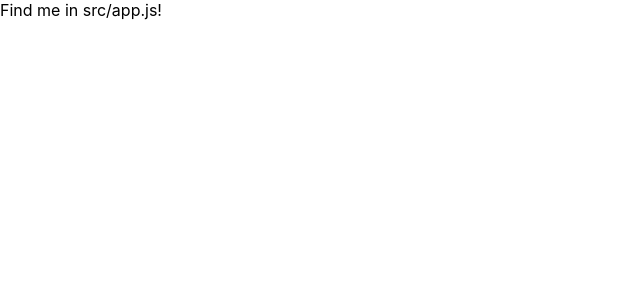
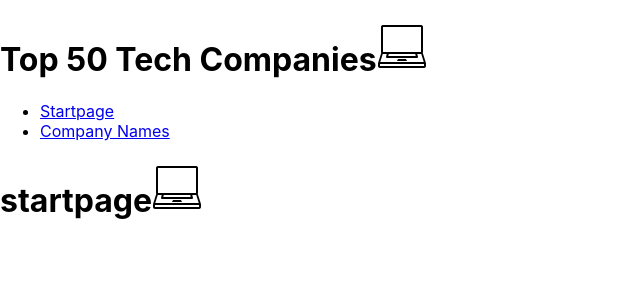
Before and after one commit to camcron/project-express-frontend, a React (Create React App) app: page /index in a window 1280 px wide. Shown: the top 300 px of the page, without its empty margins (0-640 px from the left). Built offline with nearby package versions, Linux system fonts and the light colour scheme.

Commit message:
Started react router paths

```diff
--- a/package.json
+++ b/package.json
@@ -11,7 +11,9 @@
     "eslint-plugin-react": "^7.30.1",
     "eslint-plugin-react-hooks": "^4.6.0",
     "react": "^18.2.0",
-    "react-dom": "^18.2.0"
+    "react-dom": "^18.2.0",
+    "react-router-dom": "^6.11.0",
+    "styled-components": "^5.3.10"
   },
   "scripts": {
     "start": "react-scripts start",
--- a/src/App.js
+++ b/src/App.js
@@ -1,9 +1,24 @@
+/* eslint-disable max-len */
 import React from 'react'
+import { BrowserRouter, Routes, Route, Navigate } from 'react-router-dom';
+import { Header } from 'components/Header'
+import { NavBar } from 'components/NavBar';
+import { CompaniesList } from 'components/CompaniesList';
+import { StartPage } from 'components/StartPage';
+import { CompanyDetails } from 'components/SingleCompany';
 
 export const App = () => {
   return (
-    <div>
-      Find me in src/app.js!
-    </div>
-  )
+    <BrowserRouter>
+      <Header />
+      <NavBar />
+      <Routes>
+        <Route path="/index" element={<StartPage />} />
+        <Route path="/companies" element={<CompaniesList />} />
+        <Route path="/companies/:name" element={<CompanyDetails />} />
+        {/* Other routes */}
+        <Route path="*" element={<Navigate to="/index" />} />
+      </Routes>
+    </BrowserRouter>
+  );
 }
--- /dev/null
+++ b/src/components/CompaniesList.js
@@ -0,0 +1,37 @@
+import React, { useState, useEffect } from 'react';
+import { Link } from 'react-router-dom';
+
+export const CompaniesList = () => {
+  const [list, setList] = useState([]);
+  const [loading, setLoading] = useState(false)
+
+  useEffect(() => {
+    setLoading(true);
+    fetch('https://project-express-api-cvzekbgn3q-lz.a.run.app/companies')
+      .then((res) => res.json())
+      .then((data) => {
+        setList(data);
+        setLoading(false);
+      })
+      .catch((error) => {
+        console.error(error);
+        setLoading(false);
+      });
+  }, []);
+
+  if (loading) { // render loading state if data is being fetched
+    return <p>Loading companies...</p>;
+  }
+
+  return (
+    <div className="popularList">
+      {list.map((company) => (
+        <Link key={company.company_name} to={`/companies/${company.company_name}`}>
+          <div className="details">
+            <h1>{company.company_name}</h1>
+          </div>
+        </Link>
+      ))}
+    </div>
+  );
+};
--- /dev/null
+++ b/src/components/Header.js
@@ -0,0 +1,13 @@
+import React from 'react';
+
+export const Header = () => {
+  return (
+    <h1 className="header">
+    Top 50 Tech Companies
+      <img
+        src={`${process.env.PUBLIC_URL}/assets/icons8-laptop-50.png`}
+        alt="clapperboard icon"
+        className="icon-header" />
+    </h1>
+  )
+}
--- /dev/null
+++ b/src/components/NavBar.js
@@ -0,0 +1,17 @@
+import React from 'react';
+import { NavLink } from 'react-router-dom';
+
+export const NavBar = () => {
+  return (
+    <nav className="navbar">
+      <ul>
+        <li>
+          <NavLink to="/index">Startpage</NavLink>
+        </li>
+        <li>
+          <NavLink to="/companies">Company Names</NavLink>
+        </li>
+      </ul>
+    </nav>
+  );
+};
--- /dev/null
+++ b/src/components/SingleCompany.js
@@ -0,0 +1,46 @@
+import React, { useState, useEffect } from 'react';
+import { useParams } from 'react-router-dom';
+
+export const CompanyDetails = () => {
+  const [company, setCompany] = useState();
+  const [loading, setLoading] = useState(false);
+
+  const { name } = useParams();
+
+  useEffect(() => {
+    setLoading(true);
+    fetch(`https://project-express-api-cvzekbgn3q-lz.a.run.app/companies/names?names=${name}`)
+      .then((res) => res.json())
+      .then((data) => {
+        setCompany(data[0]);
+      })
+      .catch((error) => {
+        console.error(console.error(error))
+      })
+      .finally(() => {
+        setLoading(false);
+      })
+  }, [name]);
+
+  if (loading) {
+    return <p>Loading company details...</p>;
+  }
+
+  return (
+    <div>
+      {company && (
+        <div>
+          <h2>Name: {company.company_name}</h2>
+          <p>Sector: {company.sector}</p>
+          <p>HQ state: {company.hq_state}</p>
+          <p>Founding year: {company.founding_year}</p>
+          <p>Annual revenue: {company.annual_revenue}</p>
+          <p>Employee size: {company.employee_size}</p>
+          <p>Market cap: {company.market_cap}</p>
+          <p>Stock name: {company.stock_name}</p>
+          <p>Annual income tax: {company.annual_income_tax}</p>
+        </div>
+      )}
+    </div>
+  );
+};
--- /dev/null
+++ b/src/components/StartPage.js
@@ -0,0 +1,13 @@
+import React from 'react';
+
+export const StartPage = () => {
+  return (
+    <h1 className="header">
+    startpage
+      <img
+        src={`${process.env.PUBLIC_URL}/assets/icons8-laptop-50.png`}
+        alt="clapperboard icon"
+        className="icon-header" />
+    </h1>
+  )
+}
```
Also changed, not shown: public/assets/icons8-laptop-50.png (added), 1 other file (tests, documents, lock files or other folders).
